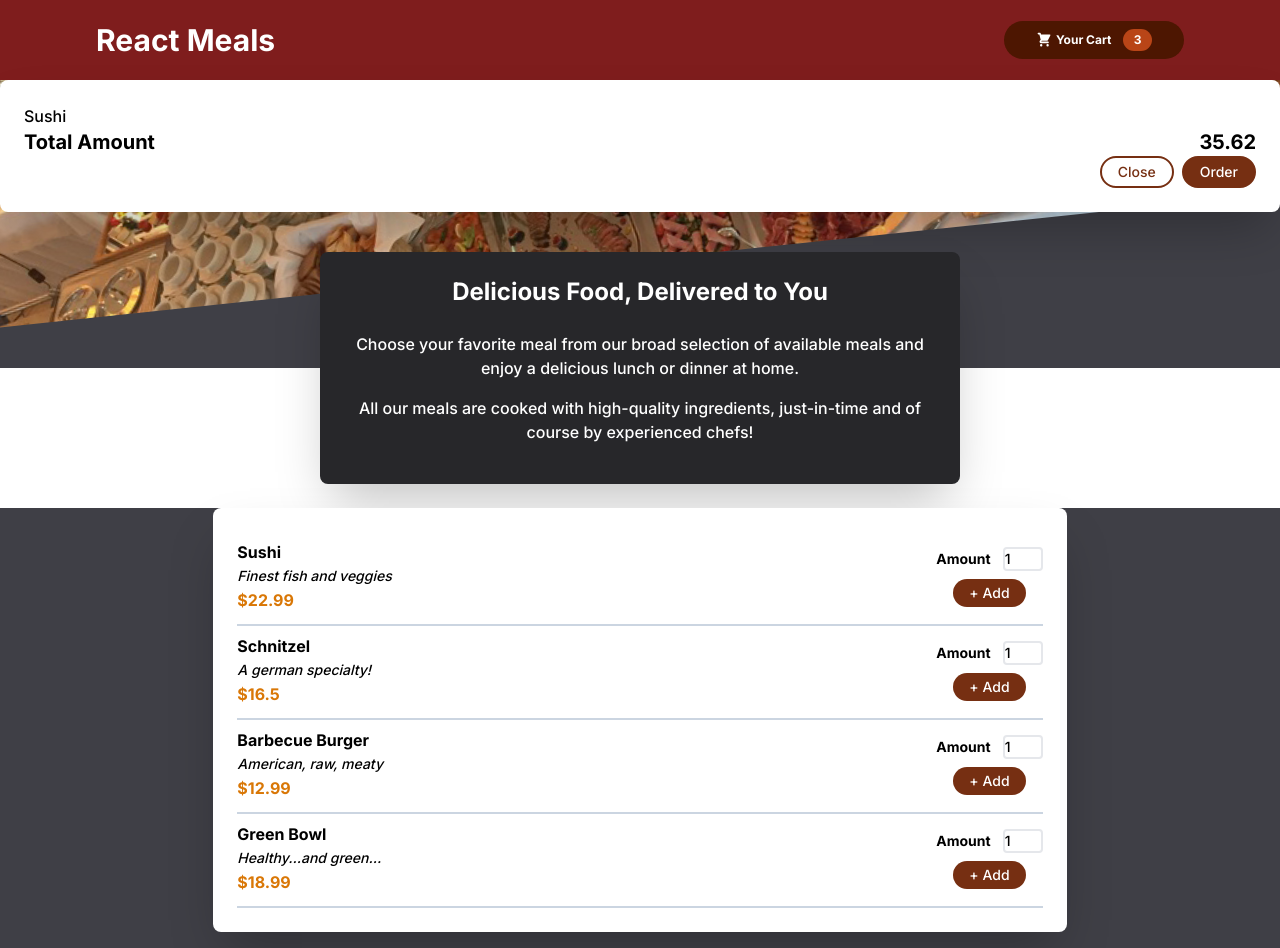
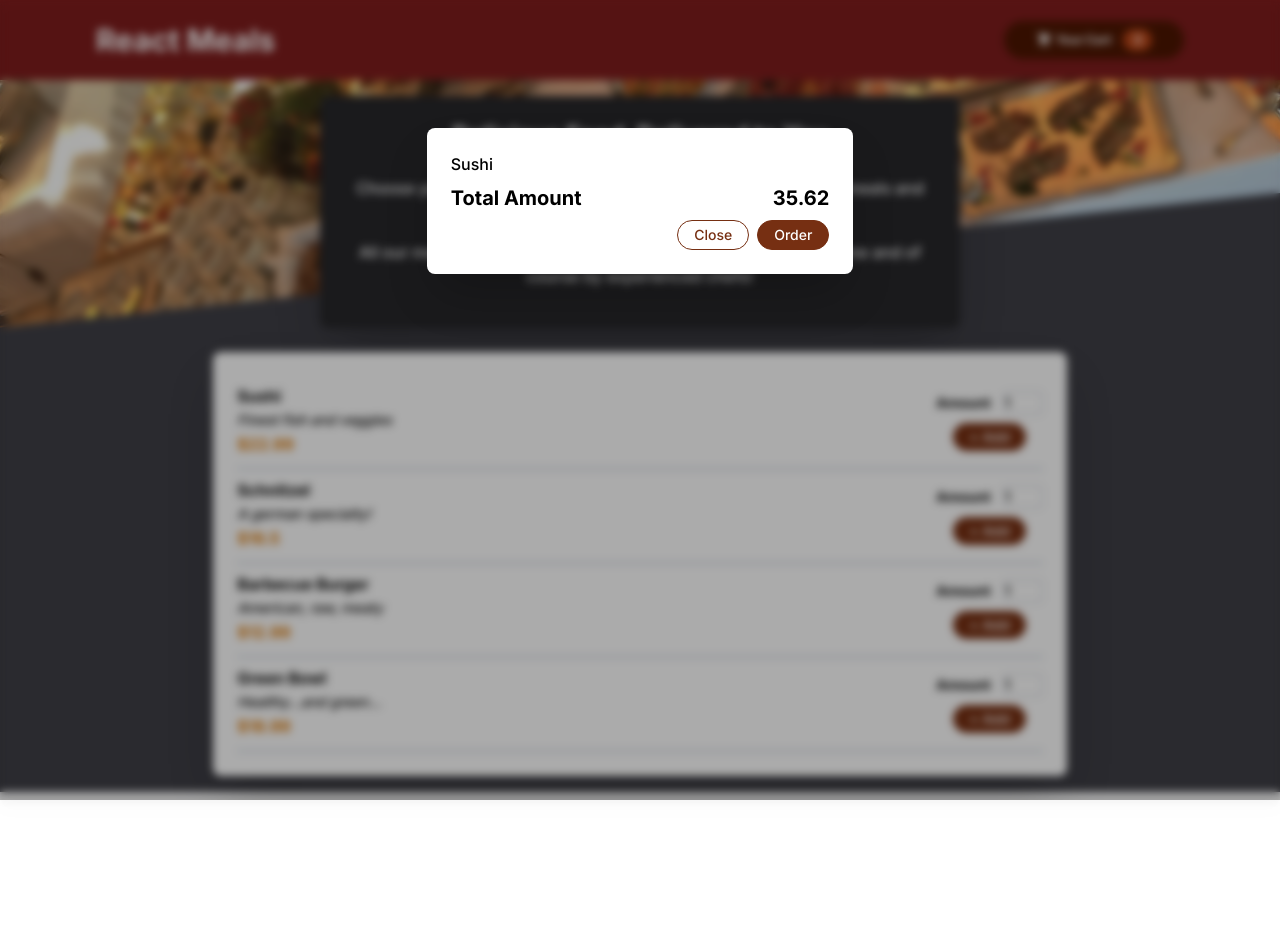
Before and after one commit to WiFo26/order-food-app, a React (Vite) app: page / in a window 1280 px wide. After the commit the page ends 800 px from the top, so only its background shows below. Built offline with nearby package versions, Linux system fonts and the light colour scheme.

Commit message:
add modal component desing

```diff
--- a/src/components/Cart/Cart.jsx
+++ b/src/components/Cart/Cart.jsx
@@ -1,13 +1,15 @@
 import { Button } from '../UI/Button'
 import { Card } from '../UI/Card'
+import { Modal } from '../UI/Modal'
 
 export const Cart = () => {
   return (
+    <Modal>
       <Card bgColor='bg-white'>
         <ul>
           <li>Sushi</li>
         </ul>
-      <div className='flex items-center justify-between text-xl font-bold'>
+        <div className='my-2 flex items-center justify-between text-xl font-bold'>
           <h1>Total Amount</h1>
           <span>35.62</span>
         </div>
@@ -16,5 +18,6 @@ export const Cart = () => {
           <Button bgColor='bg-[#762f12]' borderColor='border-[#762f12]' textColor='text-white'>Order</Button>
         </div>
       </Card>
+    </Modal>
   )
 }
--- a/src/components/Layout/index.jsx
+++ b/src/components/Layout/index.jsx
@@ -4,13 +4,15 @@ import { MealSummary } from '../Meal/MealSummary'
 import { Header } from '../UI/Header'
 export const Layout = () => {
   return (
+    <>
+      <Cart />
       <div className='bg-zinc-700'>
         <Header />
         <main className='absolute top-20 grid w-full place-items-center gap-6'>
-        <Cart />
           <MealSummary />
           <AvailableMeals />
         </main>
       </div>
+    </>
   )
 }
--- /dev/null
+++ b/src/components/UI/Backdrop.jsx
@@ -0,0 +1,3 @@
+export const Backdrop = () => {
+  return <div className='fixed z-10 h-screen w-full bg-black/30 drop-shadow-lg backdrop-blur-sm' />
+}
--- a/src/components/UI/Button.jsx
+++ b/src/components/UI/Button.jsx
@@ -1,3 +1,3 @@
 export const Button = ({ children, bgColor, borderColor, textColor }) => {
-  return <button className={`rounded-full ${bgColor} ${borderColor} border-2 px-4 py-1 text-sm ${textColor}`}>{children}</button>
+  return <button className={`rounded-full ${bgColor} ${borderColor} border-[1px] px-4 py-1 text-sm ${textColor}`}>{children}</button>
 }
--- /dev/null
+++ b/src/components/UI/Modal.jsx
@@ -0,0 +1,13 @@
+import { createPortal } from 'react-dom'
+import { Backdrop } from './Backdrop'
+import { ModalOverlay } from './ModalOverlay'
+
+export const Modal = ({ children }) => {
+  const overlayElement = document.getElementById('overlays')
+  return (
+    <>
+      {createPortal(<Backdrop />, overlayElement)}
+      {createPortal(<ModalOverlay>{children}</ModalOverlay>, overlayElement)}
+    </>
+  )
+}
--- /dev/null
+++ b/src/components/UI/ModalOverlay.jsx
@@ -0,0 +1,7 @@
+export const ModalOverlay = ({ children }) => {
+  return (
+    <div className='fixed inset-x-0 top-32 z-20 h-screen w-full '>
+      <div className='mx-auto w-1/3'>{children}</div>
+    </div>
+  )
+}
```
Lines whose indentation alone changed are shown as unchanged.
